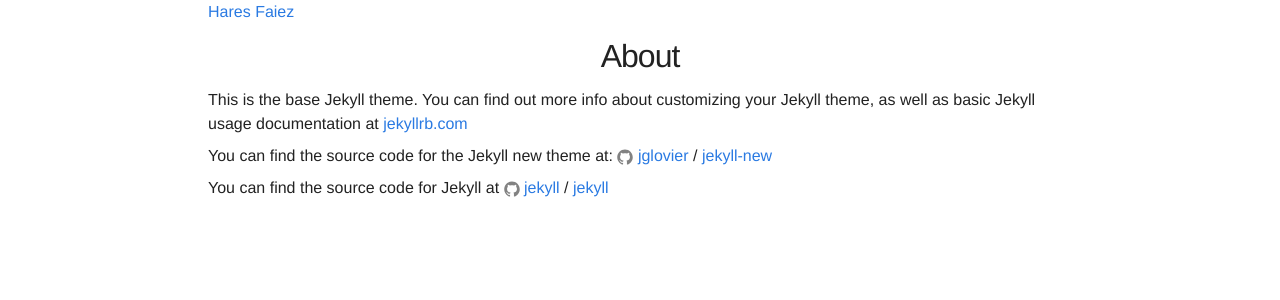
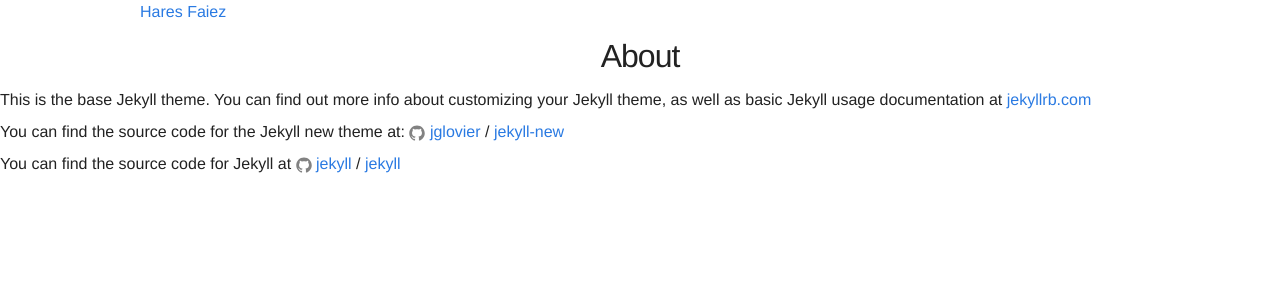
Before and after one commit to haresfaiez/haresfaiez.github.io, a Jekyll site: the page built from about.md, in a window 1280 px wide. Shown: the top 300 px of the page. Built offline with Jekyll 4.4.1, drawn with Linux system fonts in a browser that asks for light colours.

Commit message:
Remove wrapper class from index layouts

```diff
--- a/_includes/header.html
+++ b/_includes/header.html
@@ -1,5 +1,3 @@
-<header class="site-header">
-  <div class="wrapper">
+<header class="row">
     <a class="site-title" href="{{ site.baseurl }}/">{{ site.title }}</a>
-  </div>
 </header>
--- a/_layouts/default.html
+++ b/_layouts/default.html
@@ -8,9 +8,7 @@
     {% include header.html %}
 
     <div class="page-content">
-      <div class="wrapper">
         {{ content }}
-      </div>
     </div>
 
     {% include footer.html %}
```
